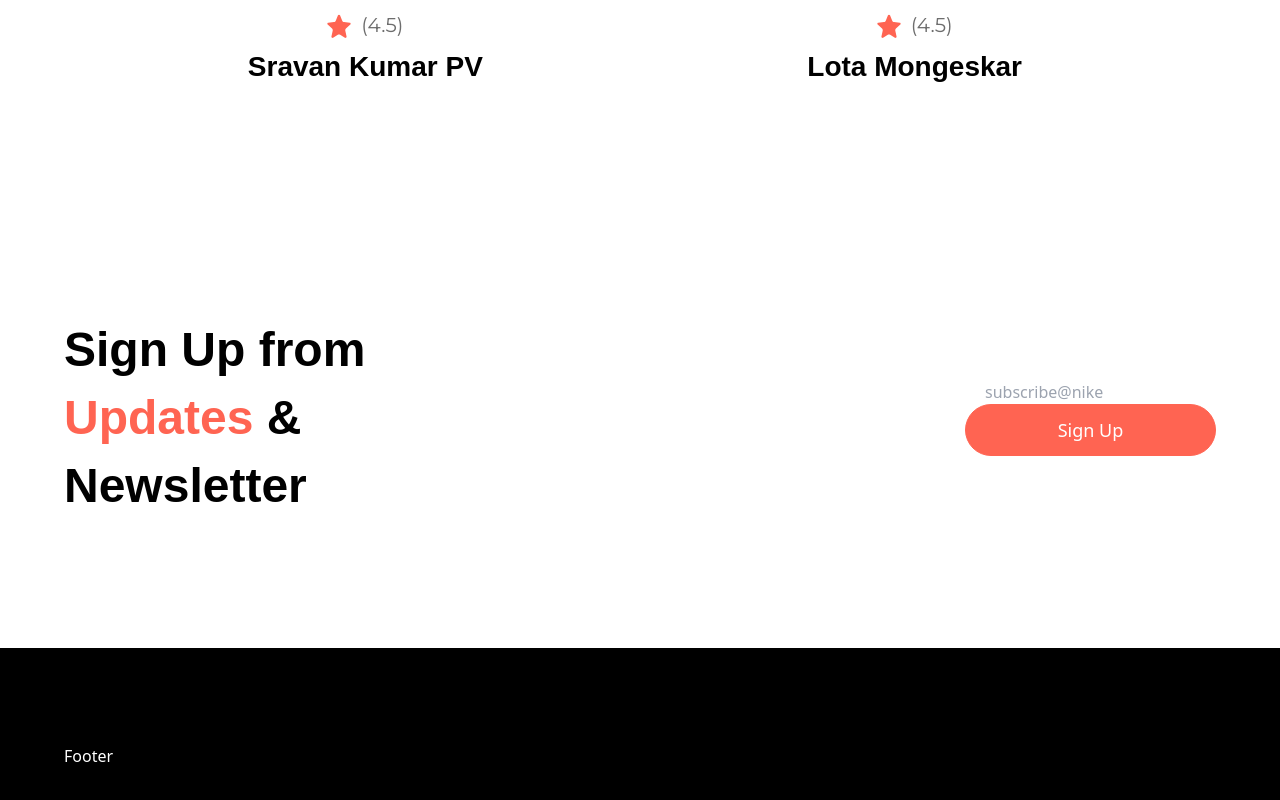
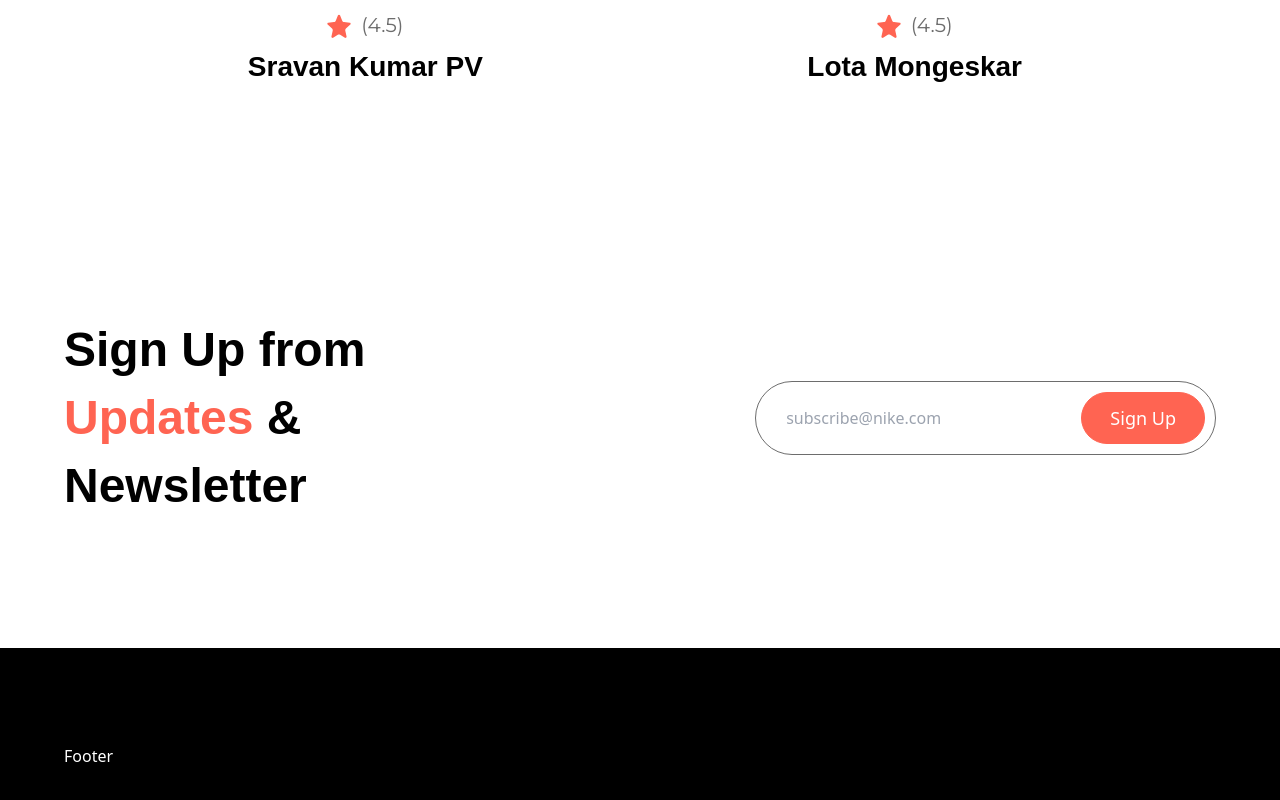
Before and after one commit to PVSR-git/Nike, a React (Create React App) app: page / in a window 1280 px wide. Shown: the part 4041-4841 px from the top of the page. Built offline with nearby package versions, Linux system fonts and the light colour scheme; a web font is replaced by a local one.

Commit message:
Subscribe.jsx section tailwind css updation  completed

```diff
--- a/src/sections/Subscribe.jsx
+++ b/src/sections/Subscribe.jsx
@@ -16,9 +16,17 @@ const Subscribe = () => {
         Sign Up from
         <span className="text-coral-red"> Updates </span>& Newsletter
       </h3>
-      <div>
-        <input type="text" className="input" placeholder="subscribe@nike" />
-        <div>
+      <div
+        className="lg:max-w-[40%] w-full
+      flex items-center max-sm:flex-col
+      gap-5 p-2.5 sm:border sm:border-slate-gray
+      rounded-full"
+      >
+        <input type="text" className="input" placeholder="subscribe@nike.com" />
+        <div
+          className="flex max-sm:justify-end items-center
+        max-sm:w-full"
+        >
           <Button label="Sign Up" fullWidth />
         </div>
       </div>
```
